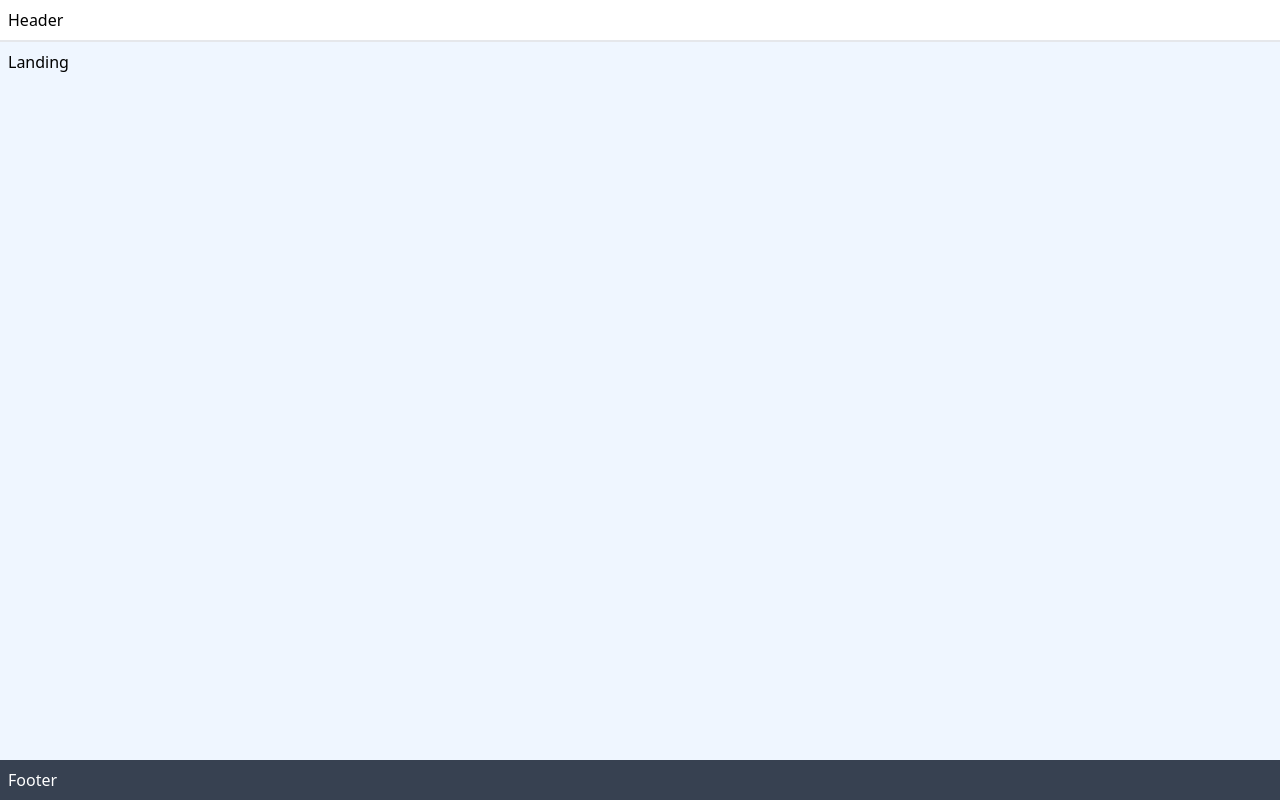
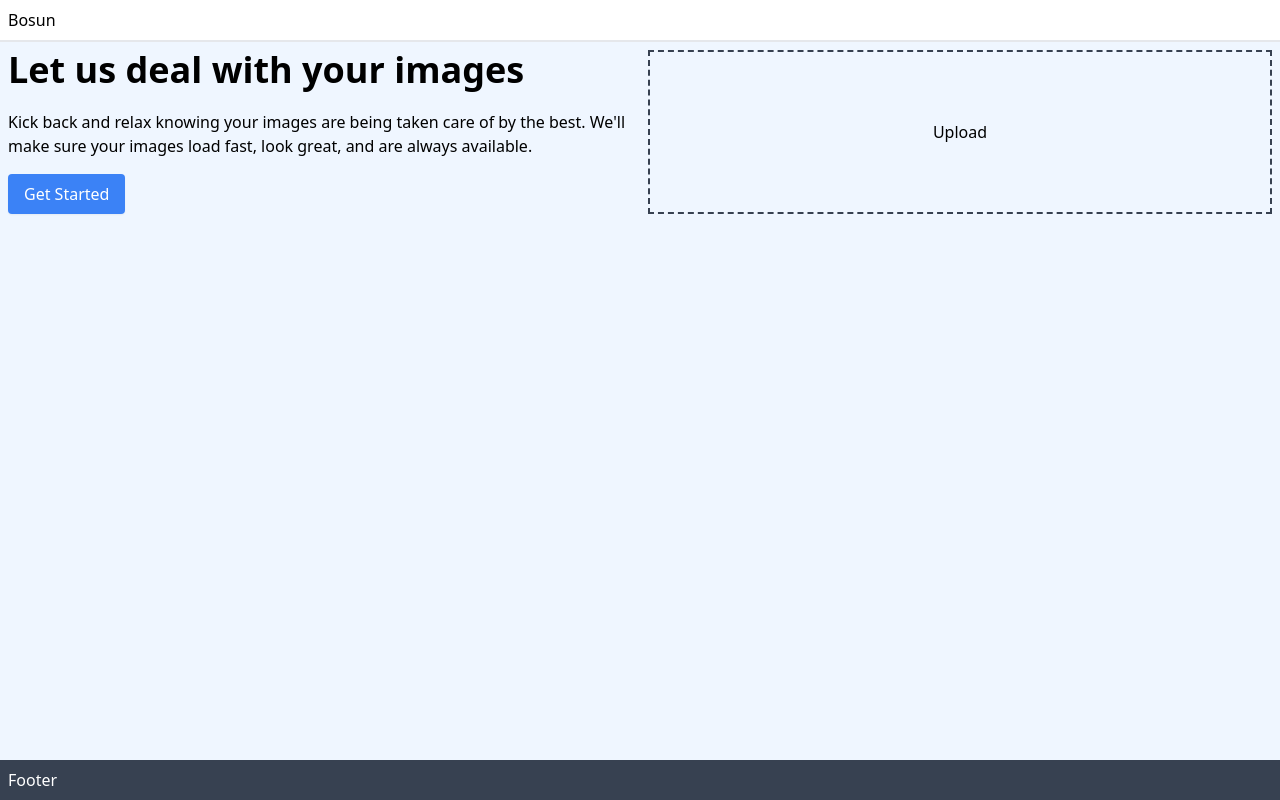
Before and after one commit to evfleet/bosun, a React (Vite) app in the folder packages/web/: page / in a window 1280 px wide. Built offline with nearby package versions, Linux system fonts and the light colour scheme.

Commit message:
feat(web): :construction: add some hero text and styling

```diff
--- a/packages/web/src/components/Header/Header.tsx
+++ b/packages/web/src/components/Header/Header.tsx
@@ -1,7 +1,7 @@
 const Header = () => {
   return (
     <header>
-      <h1>Header</h1>
+      <span>Bosun</span>
     </header>
   );
 };
--- a/packages/web/src/routes/Landing.tsx
+++ b/packages/web/src/routes/Landing.tsx
@@ -3,7 +3,29 @@ import Layout from "../components/Layout";
 const Landing = () => {
   return (
     <Layout>
-      <h1>Landing</h1>
+      <div className="flex gap-4">
+        <section className="basis-6/12">
+          <h1 className="mb-5 text-4xl font-semibold">
+            Let us deal with your images
+          </h1>
+
+          <p className="mb-4">
+            Kick back and relax knowing your images are being taken care of by
+            the best. We'll make sure your images load fast, look great, and are
+            always available.
+          </p>
+
+          <button className="rounded bg-blue-500 px-4 py-2 text-white shadow-sm">
+            Get Started
+          </button>
+        </section>
+
+        <section className="basis-6/12">
+          <div className="flex h-full w-full content-center justify-center border-2 border-dashed border-gray-700">
+            <button>Upload</button>
+          </div>
+        </section>
+      </div>
     </Layout>
   );
 };
```
